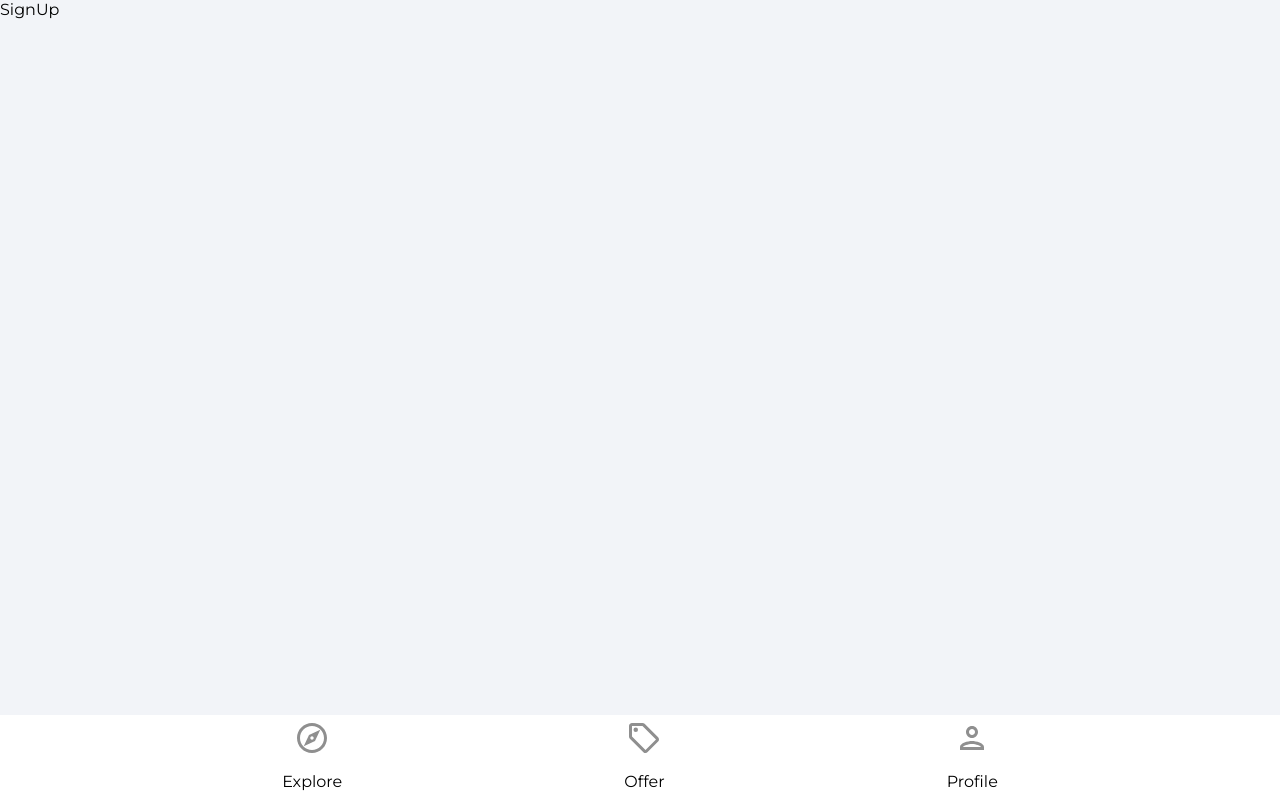
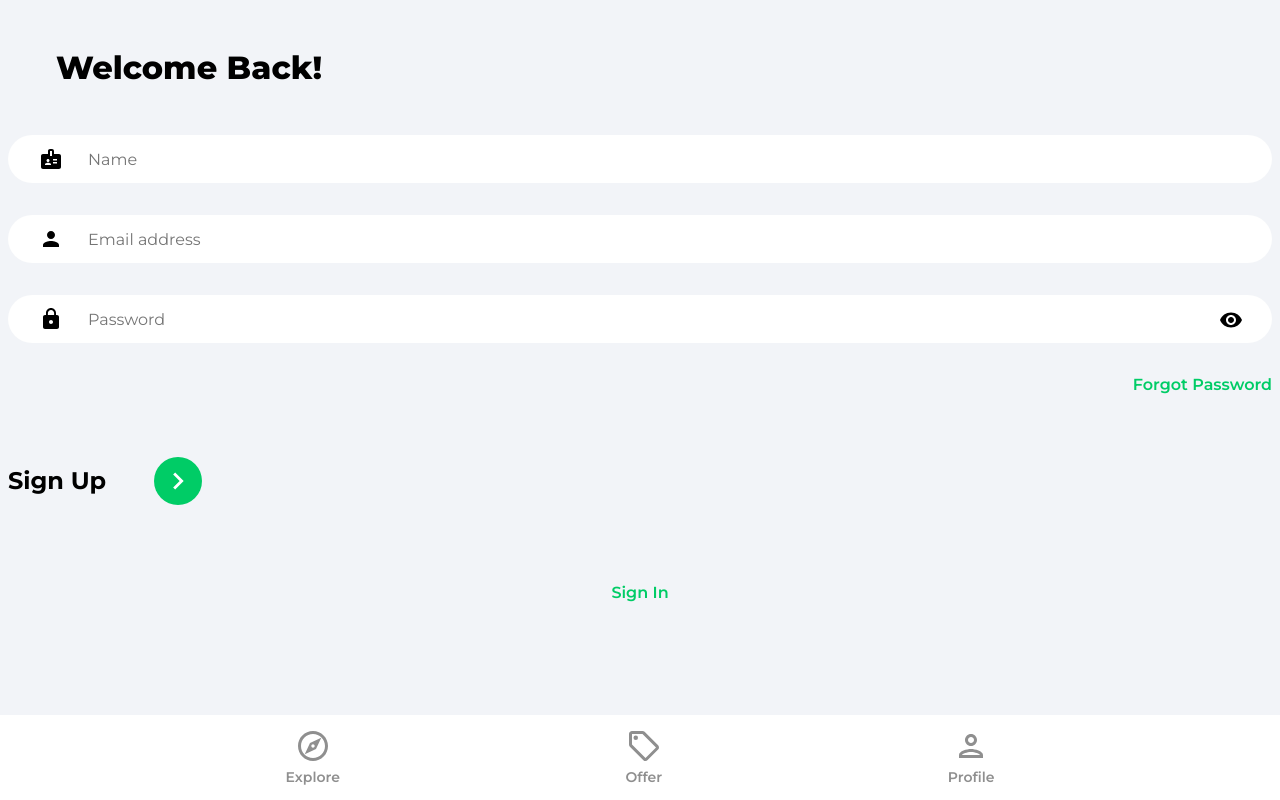
Before and after one commit to ch1nhcp/goodplace, a React (Create React App) app: page /sign-up in a window 1280 px wide. Built offline with nearby package versions, Linux system fonts and the light colour scheme.

Commit message:
done sign-in sign-up form, register user and save user to firestore

```diff
--- a/src/components/Navbar.jsx
+++ b/src/components/Navbar.jsx
@@ -28,7 +28,7 @@
               className={
                 pathMathRoute("/")
                   ? "navbarListItemNameActive"
-                  : "navbarListItemNam"
+                  : "navbarListItemName"
               }
             >
               Explore
@@ -45,7 +45,7 @@
               className={
                 pathMathRoute("/offers")
                   ? "navbarListItemNameActive"
-                  : "navbarListItemNam"
+                  : "navbarListItemName"
               }
             >
               Offer
@@ -62,7 +62,7 @@
               className={
                 pathMathRoute("/profile")
                   ? "navbarListItemNameActive"
-                  : "navbarListItemNam"
+                  : "navbarListItemName"
               }
             >
               Profile
--- a/src/index.css
+++ b/src/index.css
@@ -10,7 +10,7 @@
 body {
   font-family: 'Montserrat', sans-serif;
   background-color: #f2f4f8;
-  margin: 0;
+  /* margin: 0; */
   box-sizing: border-box;
 }
 
--- a/src/pages/SignIn.jsx
+++ b/src/pages/SignIn.jsx
@@ -1,7 +1,81 @@
-import React from "react";
+import { useState } from "react";
+import { Link, useNavigate } from "react-router-dom";
+import { ReactComponent as ArrowRightIcon } from "../assets/svg/keyboardArrowRightIcon.svg";
+import visibilityIcon from "../assets/svg/visibilityIcon.svg";
 
 function SignIn() {
-  return <div>SignIn</div>;
+  const [showPassword, setShowPassword] = useState(false);
+  const [formData, setFormData] = useState({
+    email: "",
+    password: "",
+  });
+
+  const { email, password } = formData;
+
+  const navigate = useNavigate();
+
+  const onChange = (e) => {
+    setFormData((prevState) => ({
+      ...prevState,
+      [e.target.id]: e.target.value,
+    }));
+  };
+
+  return (
+    <>
+      <div className="pageContainer">
+        <header>
+          <p className="pageHeader">Welcome Back!</p>
+        </header>
+      </div>
+
+      <form>
+        <input
+          type="email"
+          className="emailInput"
+          placeholder="Email address"
+          id="email"
+          value={email}
+          onChange={onChange}
+        />
+
+        <div className="passwordInputDiv">
+          <input
+            type={showPassword ? "text" : "password"}
+            className="passwordInput"
+            placeholder="Password"
+            id="password"
+            value={password}
+            onChange={onChange}
+          />
+
+          <img
+            src={visibilityIcon}
+            alt="show password"
+            className="showPassword"
+            onClick={() => setShowPassword((prevState) => !prevState)}
+          />
+        </div>
+
+        <Link to="/forgot-password" className="forgotPasswordLink">
+          Forgot Password
+        </Link>
+
+        <div className="signInBar">
+          <p className="signInText">Sign In</p>
+          <button className="signInButton">
+            <ArrowRightIcon fill="#ffffff" width="34px" height="34px" />
+          </button>
+        </div>
+      </form>
+
+      {/* Google OAuth */}
+
+      <Link to="/sign-up" className="registerLink">
+        Sign Up Instead
+      </Link>
+    </>
+  );
 }
 
 export default SignIn;
--- a/src/pages/SignUp.jsx
+++ b/src/pages/SignUp.jsx
@@ -1,7 +1,120 @@
-import React from "react";
+import { useState } from "react";
+import { Link, useNavigate } from "react-router-dom";
+import {
+  getAuth,
+  createUserWithEmailAndPassword,
+  updateProfile,
+} from "firebase/auth";
+import { db } from "../firebase.config";
+import { ReactComponent as ArrowRightIcon } from "../assets/svg/keyboardArrowRightIcon.svg";
+import visibilityIcon from "../assets/svg/visibilityIcon.svg";
 
 function SignUp() {
-  return <div>SignUp</div>;
+  const [showPassword, setShowPassword] = useState(false);
+  const [formData, setFormData] = useState({
+    name: "",
+    email: "",
+    password: "",
+  });
+
+  const { name, email, password } = formData;
+
+  const navigate = useNavigate();
+
+  const onChange = (e) => {
+    setFormData((prevState) => ({
+      ...prevState,
+      [e.target.id]: e.target.value,
+    }));
+  };
+
+  const onSubmit = async (e) => {
+    e.preventDefault();
+    try {
+      const auth = getAuth();
+
+      const userCredential = await createUserWithEmailAndPassword(
+        auth,
+        email,
+        password
+      );
+
+      const user = userCredential.user;
+
+      updateProfile(auth.currentUser, {
+        displayName: name,
+      });
+
+      navigate("/");
+    } catch (error) {
+      console.log(error);
+    }
+  };
+
+  return (
+    <>
+      <div className="pageContainer">
+        <header>
+          <p className="pageHeader">Welcome Back!</p>
+        </header>
+      </div>
+
+      <form onSubmit={onSubmit}>
+        <input
+          type="text"
+          className="nameInput"
+          placeholder="Name"
+          id="name"
+          value={name}
+          onChange={onChange}
+        />
+
+        <input
+          type="email"
+          className="emailInput"
+          placeholder="Email address"
+          id="email"
+          value={email}
+          onChange={onChange}
+        />
+
+        <div className="passwordInputDiv">
+          <input
+            type={showPassword ? "text" : "password"}
+            className="passwordInput"
+            placeholder="Password"
+            id="password"
+            value={password}
+            onChange={onChange}
+          />
+
+          <img
+            src={visibilityIcon}
+            alt="show password"
+            className="showPassword"
+            onClick={() => setShowPassword((prevState) => !prevState)}
+          />
+        </div>
+
+        <Link to="/forgot-password" className="forgotPasswordLink">
+          Forgot Password
+        </Link>
+
+        <div className="signUpBar">
+          <p className="signUpText">Sign Up</p>
+          <button className="signUpButton">
+            <ArrowRightIcon fill="#ffffff" width="34px" height="34px" />
+          </button>
+        </div>
+      </form>
+
+      {/* Google OAuth */}
+
+      <Link to="/sign-in" className="registerLink">
+        Sign In
+      </Link>
+    </>
+  );
 }
 
 export default SignUp;
```
